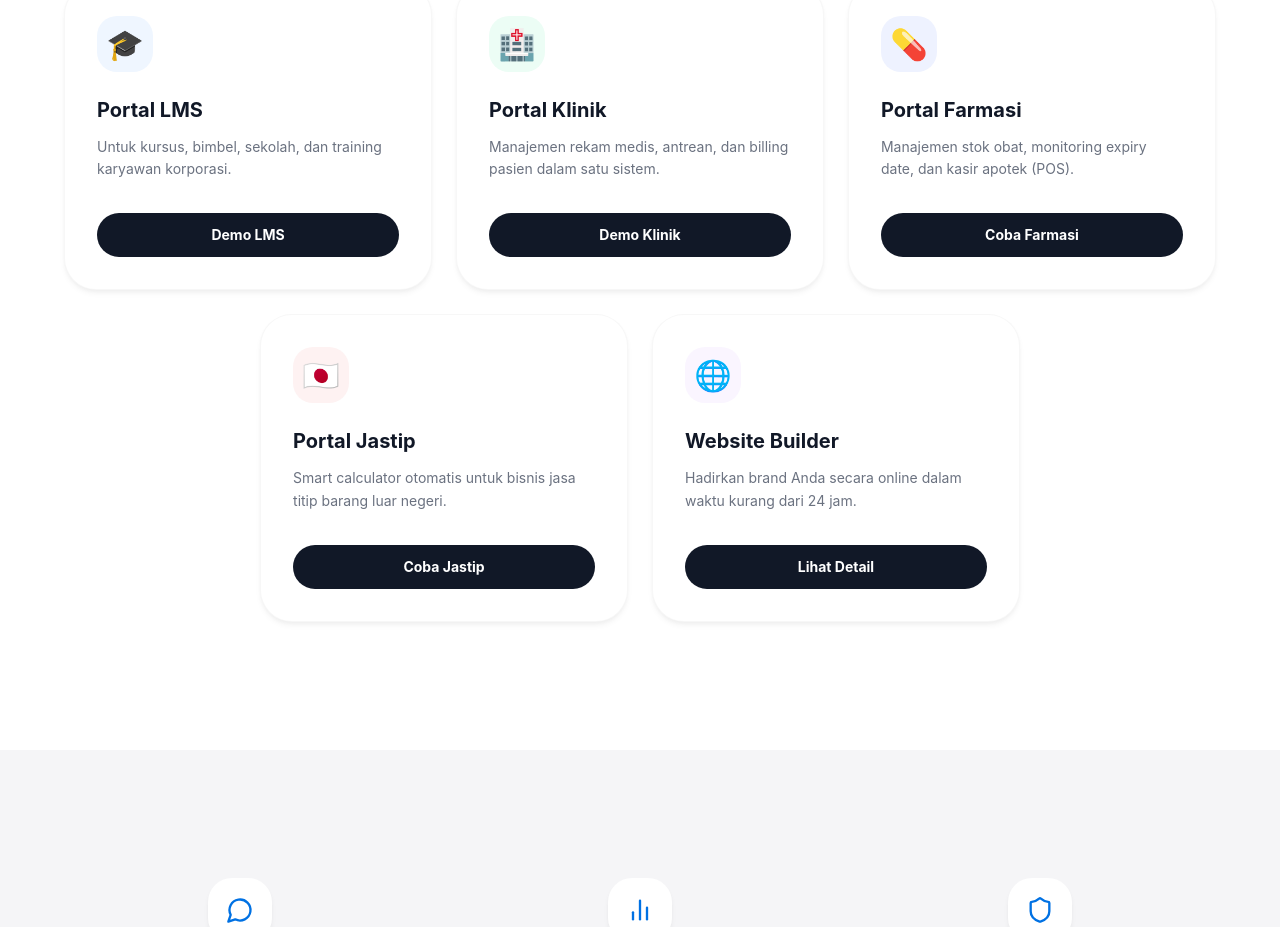
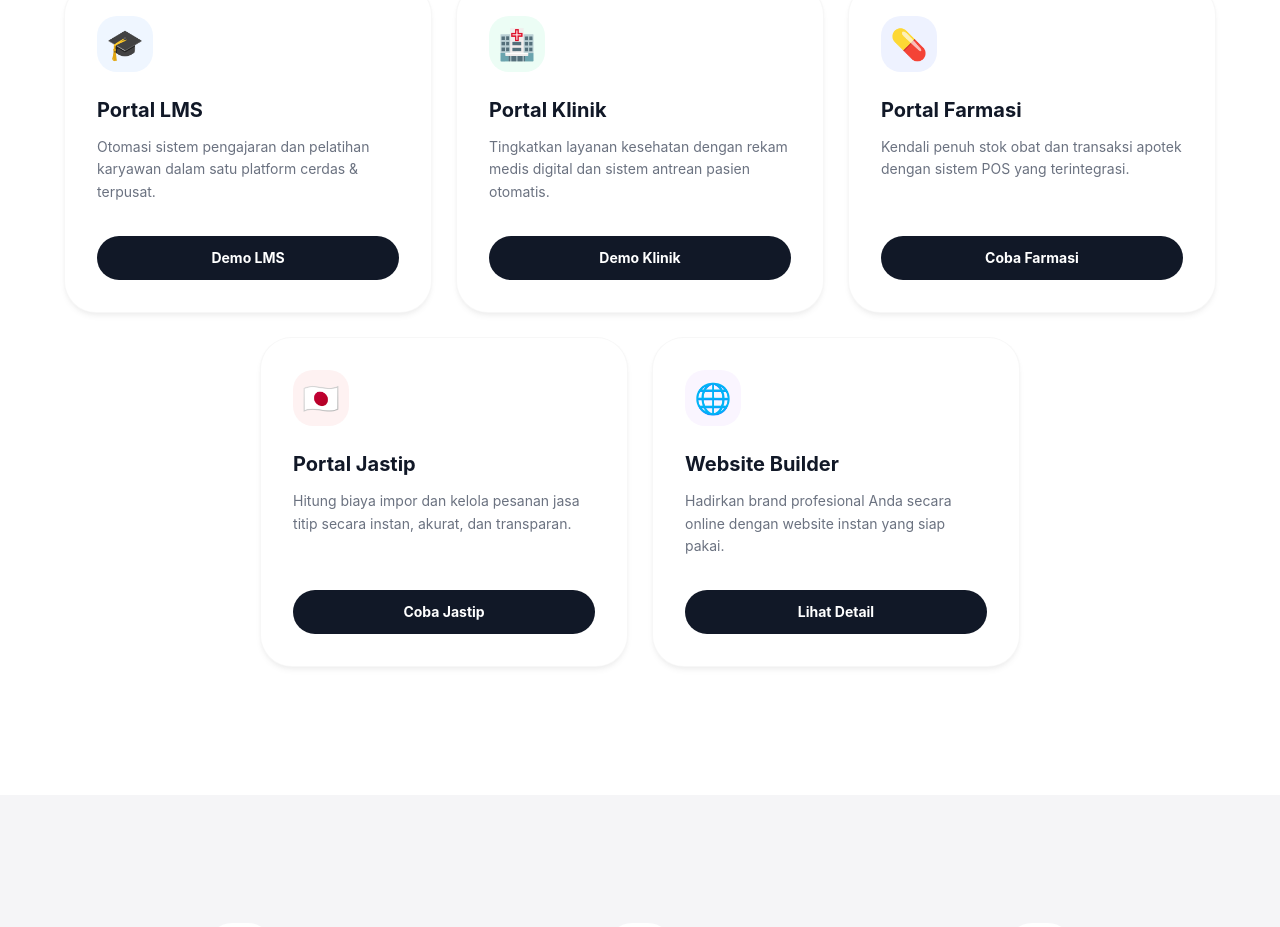
Before and after one commit to RiGi26/ja-landingpage-platform, a Next.js app: page / in a window 1280 px wide. Shown: the part 1100-2027 px from the top of the page. Built offline with nearby package versions, Linux system fonts and the light colour scheme; no server answers.

Commit message:
style: update platform descriptions for better marketing

```diff
--- a/app/page.tsx
+++ b/app/page.tsx
@@ -133,7 +133,7 @@ function SegmenSection() {
       {
         emoji: '🎓',
         label: 'Portal LMS',
-        description: 'Untuk kursus, bimbel, sekolah, dan training karyawan korporasi.',
+        description: 'Otomasi sistem pengajaran dan pelatihan karyawan dalam satu platform cerdas & terpusat.',
         cta: 'Demo LMS',
         href: 'https://ja-lms-platform.vercel.app/demo',
         color: 'text-blue-600',
@@ -142,7 +142,7 @@ function SegmenSection() {
       {
         emoji: '🏥',
         label: 'Portal Klinik',
-        description: 'Manajemen rekam medis, antrean, dan billing pasien dalam satu sistem.',
+        description: 'Tingkatkan layanan kesehatan dengan rekam medis digital dan sistem antrean pasien otomatis.',
         cta: 'Demo Klinik',
         href: 'https://ja-clinic-platform.vercel.app/demo',
         color: 'text-emerald-600',
@@ -151,7 +151,7 @@ function SegmenSection() {
       {
         emoji: '💊',
         label: 'Portal Farmasi',
-        description: 'Manajemen stok obat, monitoring expiry date, dan kasir apotek (POS).',
+        description: 'Kendali penuh stok obat dan transaksi apotek dengan sistem POS yang terintegrasi.',
         cta: 'Coba Farmasi',
         href: 'https://ja-pharmacy-platform.vercel.app/login',
         color: 'text-indigo-600',
@@ -160,7 +160,7 @@ function SegmenSection() {
       {
         emoji: '🇯🇵',
         label: 'Portal Jastip',
-        description: 'Smart calculator otomatis untuk bisnis jasa titip barang luar negeri.',
+        description: 'Hitung biaya impor dan kelola pesanan jasa titip secara instan, akurat, dan transparan.',
         cta: 'Coba Jastip',
         href: 'https://ja-jastip-platform.vercel.app',
         color: 'text-red-600',
@@ -169,7 +169,7 @@ function SegmenSection() {
       {
         emoji: '🌐',
         label: 'Website Builder',
-        description: 'Hadirkan brand Anda secara online dalam waktu kurang dari 24 jam.',
+        description: 'Hadirkan brand profesional Anda secara online dengan website instan yang siap pakai.',
         cta: 'Lihat Detail',
         href: 'https://ja-websitebuilder-platform-nfoa.vercel.app',
         color: 'text-purple-600',
```
